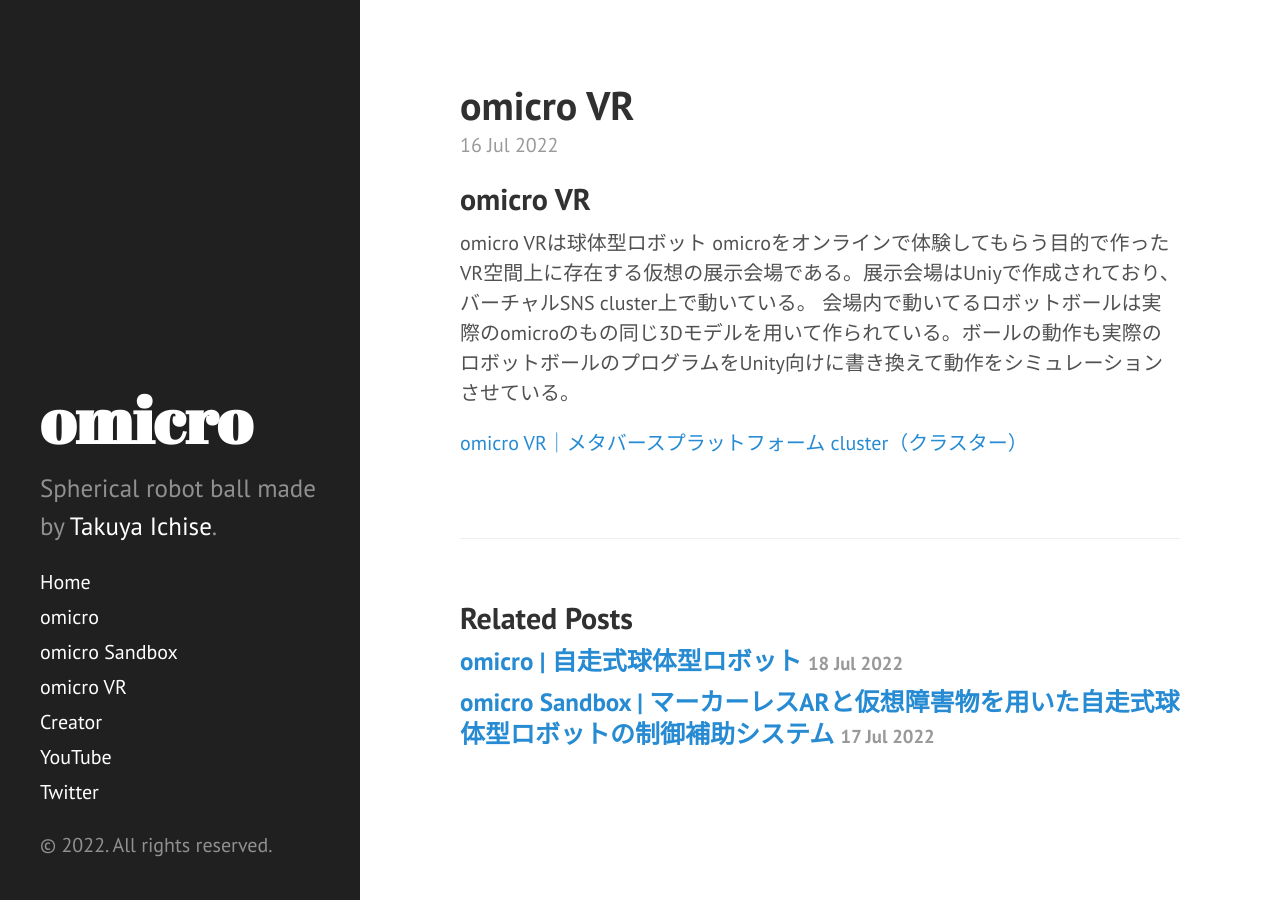
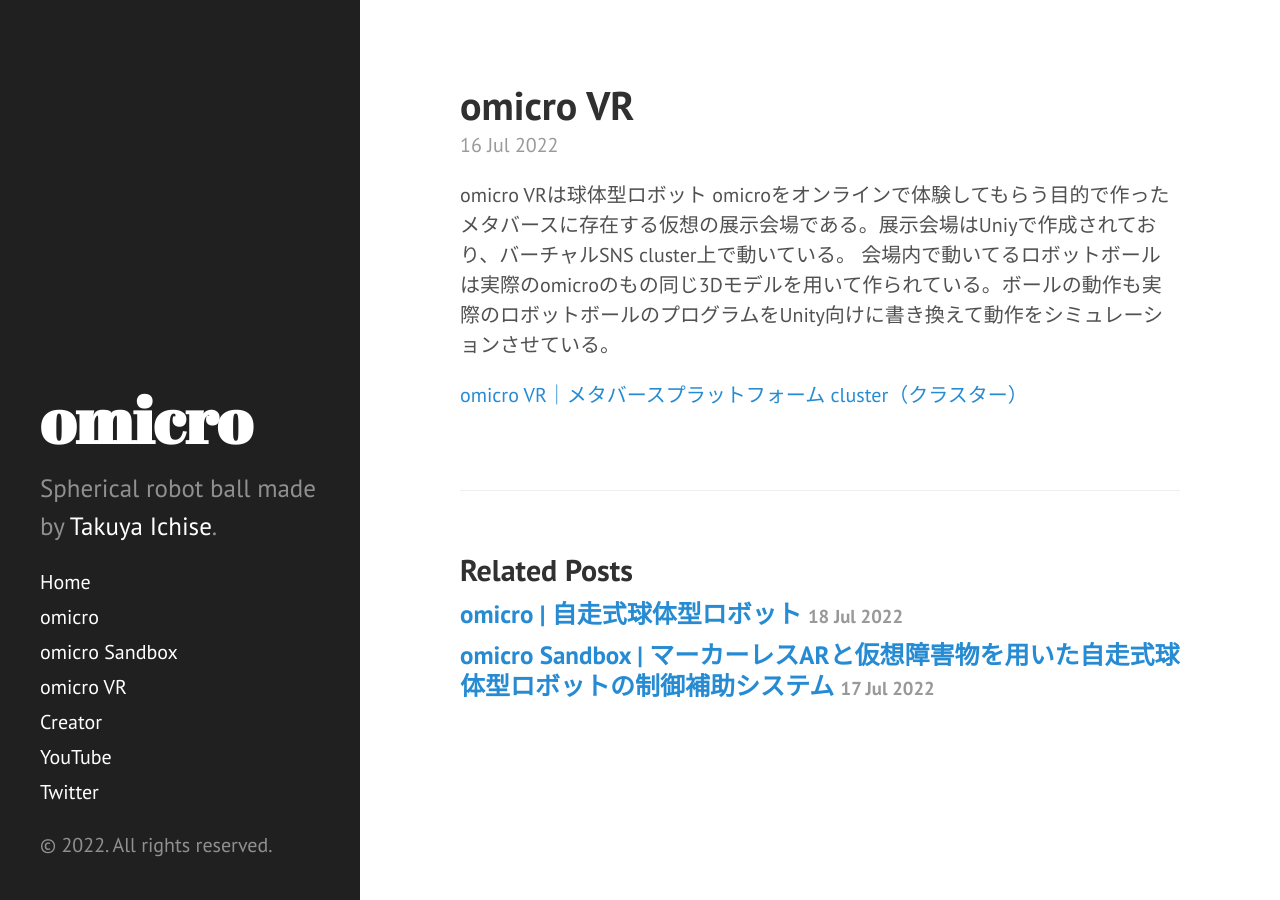
Before and after one commit to tichise/omicro.tokyo, a Jekyll site: the page built from _posts/2022-07-16-omicro-vr.md, in a window 1280 px wide. Built offline with Jekyll 4.4.1, drawn with Linux system fonts in a browser that asks for light colours; Markdown is read by kramdown in place of the engine named in the settings.

Commit message:
Update 2022-07-16-omicro-vr.md

```diff
--- a/_posts/2022-07-16-omicro-vr.md
+++ b/_posts/2022-07-16-omicro-vr.md
@@ -3,8 +3,7 @@
 title: omicro VR
 ---
 
-## omicro VR
-omicro VRは球体型ロボット omicroをオンラインで体験してもらう目的で作ったVR空間上に存在する仮想の展示会場である。展示会場はUniyで作成されており、バーチャルSNS cluster上で動いている。
+omicro VRは球体型ロボット omicroをオンラインで体験してもらう目的で作ったメタバースに存在する仮想の展示会場である。展示会場はUniyで作成されており、バーチャルSNS cluster上で動いている。
 会場内で動いてるロボットボールは実際のomicroのもの同じ3Dモデルを用いて作られている。ボールの動作も実際のロボットボールのプログラムをUnity向けに書き換えて動作をシミュレーションさせている。
 
 [omicro VR｜メタバースプラットフォーム cluster（クラスター）](https://cluster.mu/w/45454cfd-91cc-40b8-a968-3180e82483c8)
```
